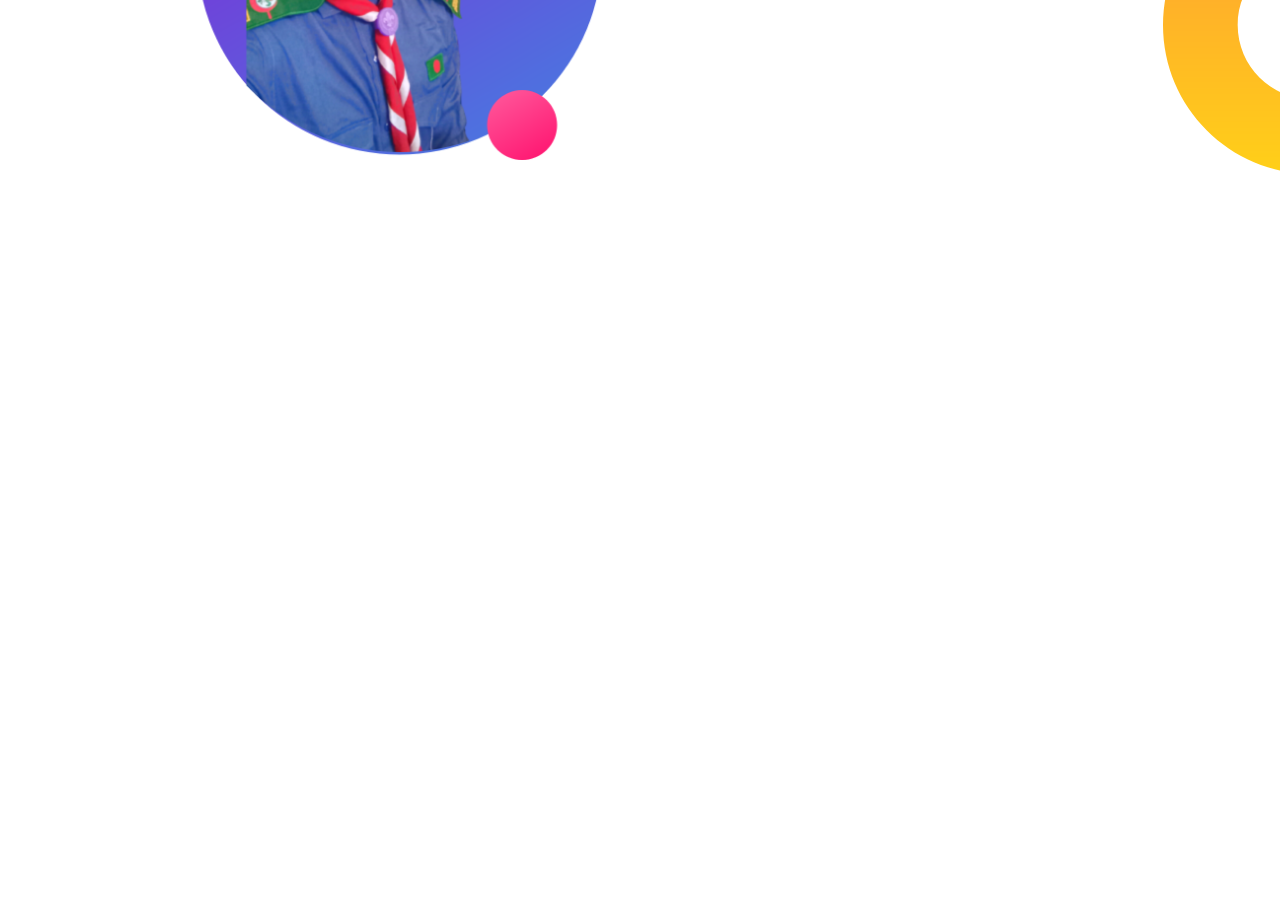
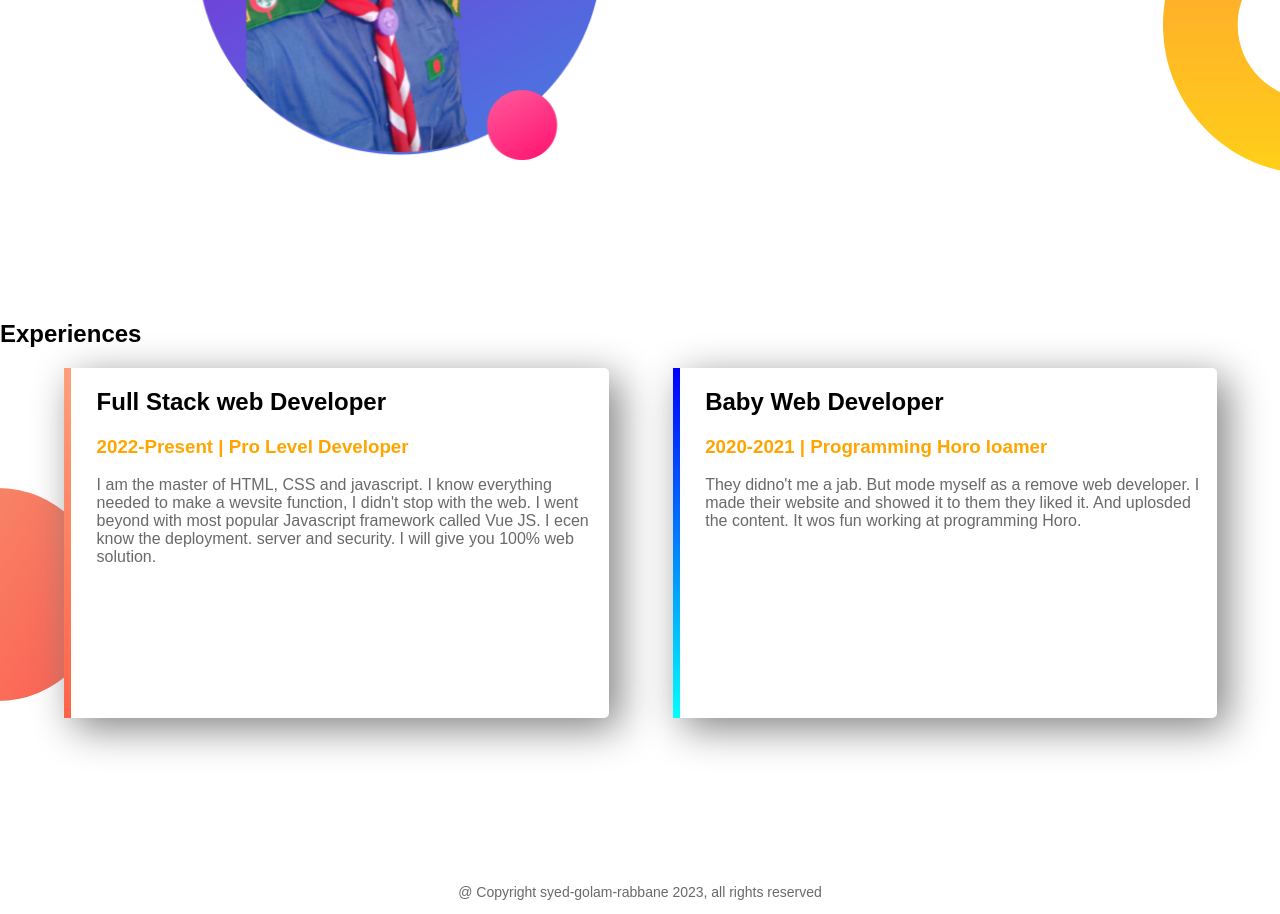
Before and after one commit to syedgolamrabbane/web-protfolio, a plain HTML site: page index.html in a window 1280 px wide. Shown: the part 800-1714 px from the top of the page. Before the commit the page ends 1100 px from the top, so only its background shows below. Drawn offline with Linux system fonts and the light colour scheme.

Commit message:
finished my website

```diff
--- a/index.html
+++ b/index.html
@@ -10,27 +10,44 @@
    <section class="top-banner">
     <div class="half-width">
         <h1>Welcom to</h1>
-        <h1><span class="name-highight">Rabbane</span> Website</h1>
+        <h1><span class="orange-highlight">Rabbane</span> Website</h1>
         <h3>World-class professional web developer</h3>
         <p>you might sow me jumping climbing building and stopping trains. But nobody pays me a dime for that that work. that's why I am learning and mostering development i will not stop until become the web Development Hero.</p>
         <a class="link-button" target="_blank" href="https://www.linkedin.com/in/syed-golam-rabbane-b2521728a?utm_source=share&utm_campaign=share_via&utm_content=profile&utm_medium=android_app
         www.linkedin.com">HIRE ME</a>
    </div>
    <div class="half-width">
-        <img src="profile/image 12.png" alt="">
+        <img src="profile/image 12.png" alt="Profile-1">
    </div>
    </section>
    <section class="dream-area">
     <div class="half-width">
-        <img src="profile/pro-fil.png" alt="">
+        <img src="profile/pro-fil.png" alt="Profile-2">
     </div>
     <div class="half-width">
         <h2>Big Dream</h2>
         <h3>Become World's. 1 Developer</h3>
         <p>I already learned the besic HTML and css. I can build any simple website. I can even teach my grandma how to make simple website. My gial id to build 3 websites and learn advanced topics.</p>
-        <a class="link-button" target="_blank" href="">DOWNLOD RESUME</a>
+        <a class="link-button" target="_blank" href="https://github.com/syedgolamrabbane">DOWNLOD RESUME</a>
     </div>
    </section>
+  <section class="experience-area">
+    <h2>Experiences</h2>
+    <div id="full-stack" class="half-width single-experience">
+        <h2>Full Stack web Developer</h2>
+        <h3 class="orange-highlight">2022-Present | Pro Level Developer</h3>
+        <p>I am the master of HTML, CSS and javascript. I know everything needed to make a wevsite function, I didn't stop with the web. I went beyond with most popular Javascript framework called Vue JS. I ecen know the deployment. server and security. I will give you 100% web solution.</p>
+    </div>
 
+    <div id="baby-web" class="half-width single-experience">
+        <h2>Baby Web Developer</h2>
+        <h3 class="orange-highlight">2020-2021 | Programming Horo loamer</h3>
+        <p>They didno't me a jab. But mode myself as a remove web developer. I made their website and showed it to them they liked it. And uplosded the content. It wos fun working at programming Horo.</p>
+    </div>
+
+  </section>
+  <footer>
+    <p>@ Copyright syed-golam-rabbane 2023, all rights reserved</p>
+  </footer>
 </body>
 </html>
--- a/style.css
+++ b/style.css
@@ -11,7 +11,7 @@ h1{
 p{
     color: dimgray;
 }
-.name-highight{
+.orange-highlight{
     color: orange;
 }
 .half-width{
@@ -46,3 +46,28 @@ section{
     background-repeat: no-repeat;
     background-position: right;
 }
+.single-experience{
+    box-shadow: 10px 10px 40px gray ;
+    border-radius: 5px ;
+    height: 70%;
+    background-color: white;
+}
+.experience-area{
+    background-image: url(image/exp-bg.png);
+    background-repeat: no-repeat;
+    background-position: left;
+}
+#full-stack{
+    border-left: 7px solid;
+    border-image: linear-gradient(180deg, lightSalmon, tomato);
+    border-image-slice: 1;
+}
+#baby-web{
+    border-left: 7px solid;
+    border-image: linear-gradient(180deg, blue, cyan);
+    border-image-slice: 1;
+}
+footer{
+    text-align: center;
+    font-size: 14px;
+}
```
